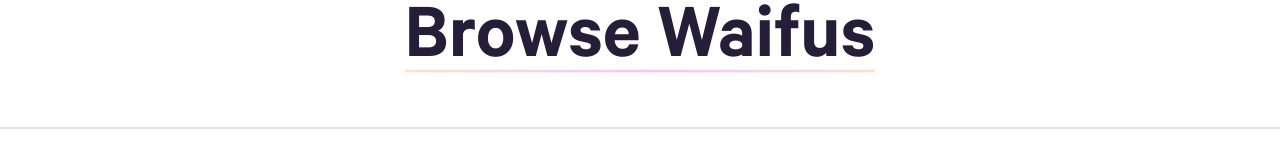
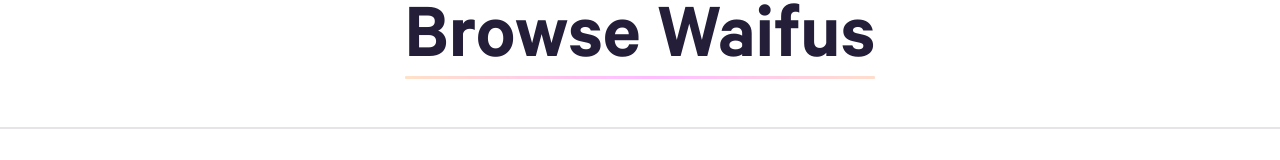
Before and after one commit to uwu-labs/waifusion-site, a React (Create React App) app: page /browse in a window 1280 px wide. Shown: the part 122-282 px from the top of the page. Built offline with nearby package versions, Linux system fonts and the light colour scheme.

Commit message:
:lipstick: lower header line

```diff
--- a/src/components/Header.tsx
+++ b/src/components/Header.tsx
@@ -33,7 +33,7 @@ const Underline = styled.div`
       var(--primary) 100%
     )
     0% 0% / 300% 300%;
-  transform: translateY(-1.4rem);
+  transform: translateY(-1rem);
   animation: ${rotate} 3s linear 0s infinite;
   border-radius: 1px;
 `;
```
